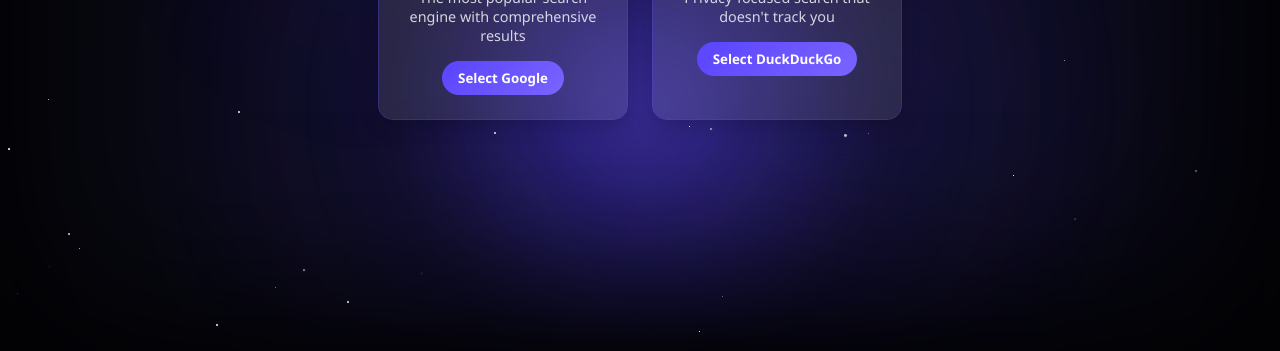
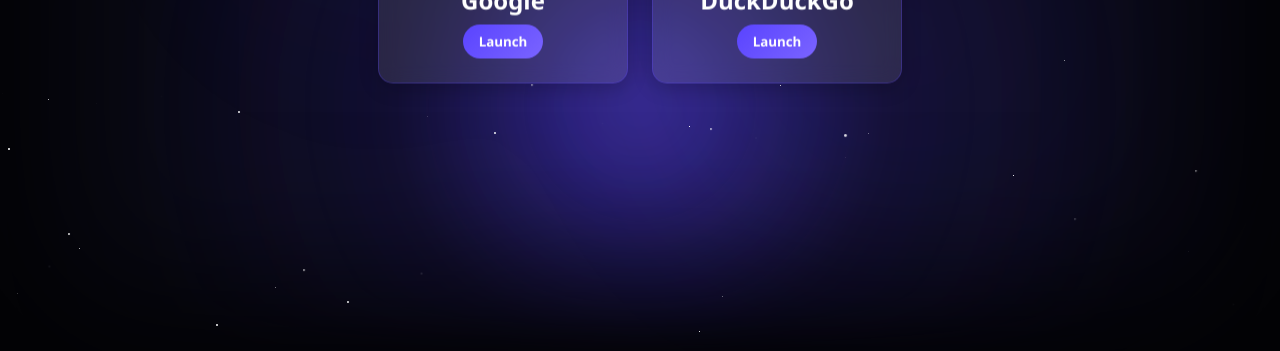
Before and after one commit to Realm-Labs/Evadion, a plain HTML site: page engine.html in a window 1280 px wide. Shown: the part 449-800 px from the top of the page. Drawn offline with nearby package versions, Linux system fonts and the light colour scheme.

Commit message:
Update engine.html

```diff
--- a/engine.html
+++ b/engine.html
@@ -3,8 +3,8 @@
 <head>
     <meta charset="UTF-8">
     <meta name="viewport" content="width=device-width, initial-scale=1.0">
-    <title>Choose Search Engine | Evadion</title>
-    <meta property="og:title" content="Choose Search Engine | Evadion" />
+    <title>Engine | Evadion</title>
+    <meta property="og:title" content="Engine | Evadion" />
     <meta property="og:type" content="v0.1.3" />
     <meta property="og:url" content="https://evadion.github.io/" />
     <meta property="og:image" content="https://evadion.github.io/logo/evadion.jpeg" />
@@ -469,14 +469,12 @@
             <div class="engine-option" onclick="selectEngine('google')">
                 <i class="bi bi-google engine-icon"></i>
                 <h3 class="engine-name">Google</h3>
-                <p class="engine-description">The most popular search engine with comprehensive results</p>
-                <button class="select-button">Select Google</button>
+                <button class="select-button">Launch</button>
             </div>
             <div class="engine-option" onclick="selectEngine('duckduckgo')">
                 <i class="bi bi-search engine-icon"></i>
                 <h3 class="engine-name">DuckDuckGo</h3>
-                <p class="engine-description">Privacy-focused search that doesn't track you</p>
-                <button class="select-button">Select DuckDuckGo</button>
+                <button class="select-button">Launch</button>
             </div>
         </div>
     </div>
```
